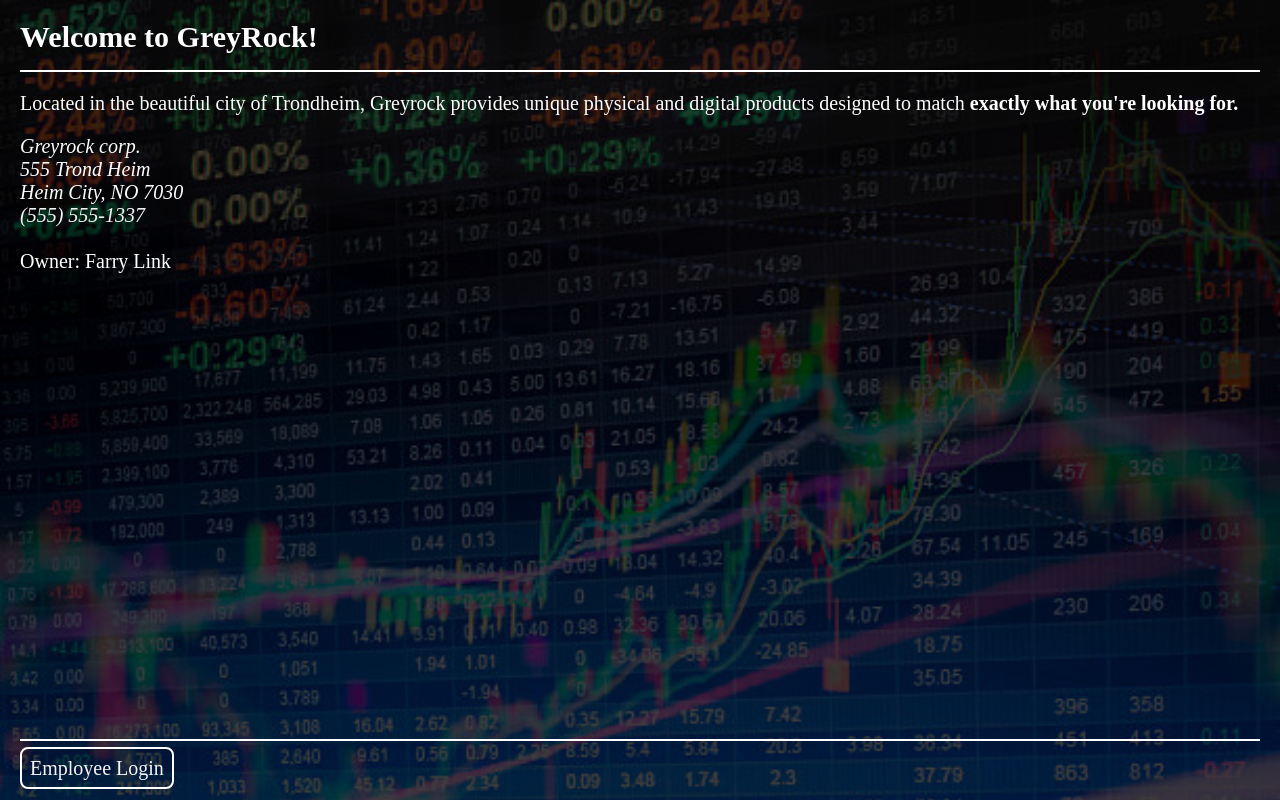
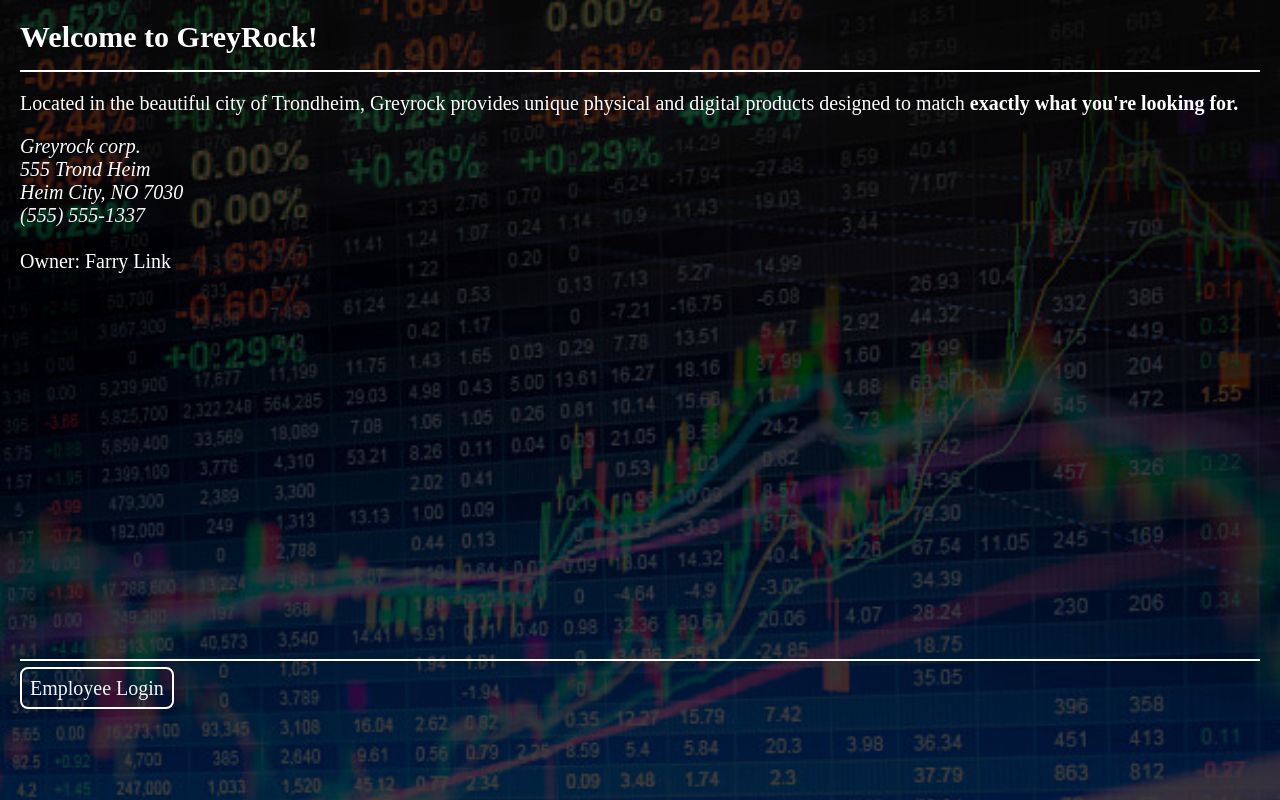
Before and after one commit to Jonassundt/GreyRock, a React (Create React App) app: page / in a window 1280 px wide. Built offline with nearby package versions, Linux system fonts and the light colour scheme.

Commit message:
CSS update footer-margin

```diff
--- a/src/components/Public.js
+++ b/src/components/Public.js
@@ -19,7 +19,7 @@ const Public = () => {
                 <br />
                 <p>Owner: Farry Link</p>
             </main>
-            <footer>
+            <footer className='margin_bottom_footer'>
                 <Link to="/login" className='bordered-link'>Employee Login</Link>
             </footer>
         </section>
--- a/src/features/auth/Login.js
+++ b/src/features/auth/Login.js
@@ -110,7 +110,7 @@ const Login = () => {
                     </form>
                 </div>
             </main>
-            <footer>
+            <footer className='margin_bottom_footer'>
                 <Link to="/" className='bordered-link' >Back to Home</Link>
             </footer>
         </section>
--- a/src/index.css
+++ b/src/index.css
@@ -271,7 +271,7 @@ tr {
   gap: 0.75em;
   max-width: 100vh;
   width: 80%;
-  min-width: 400px;
+  min-width: 300px;
 }
 
 .form__checkbox-container {
@@ -402,8 +402,7 @@ tr {
   display: flex;
   align-items: center;
   justify-content: center;
-  /* height: 50vh; */
-  height:100%;
+  height: 100%;
   margin: 0;
 }
 
@@ -419,12 +418,14 @@ tr {
   border: 2px solid rgb(255, 255, 255);
   border-radius: 8px;
   padding: 8px;
-  text-decoration: none;  /* This will remove the underline from the link */
-  /* color: black;   */
-  /* This will set the text color */
+  text-decoration: none;
 }
 
 
 .some-margin-20px{
   margin: 20px;
 }
+
+.margin_bottom_footer{
+  margin-bottom: 10vh;
+}
```
